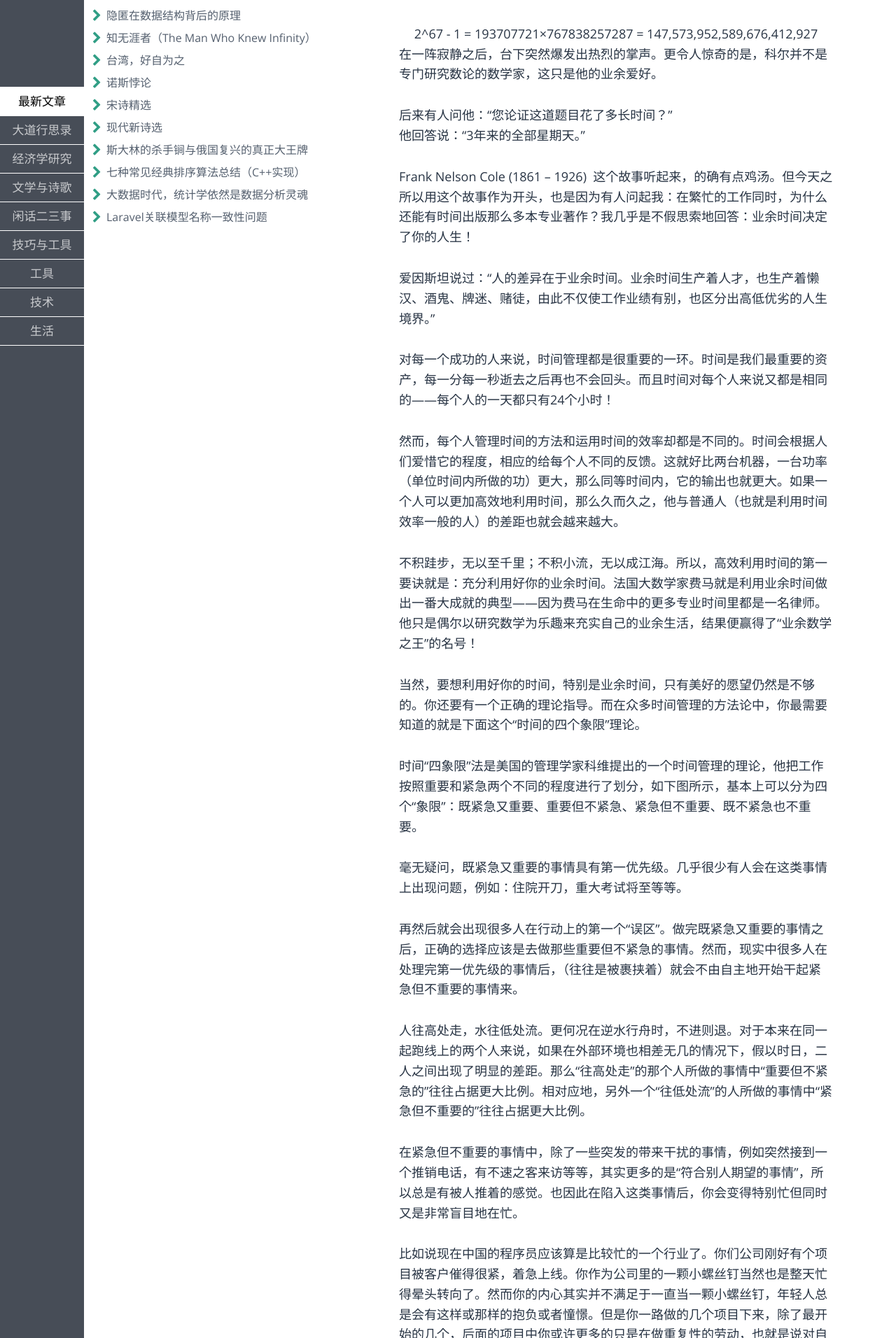
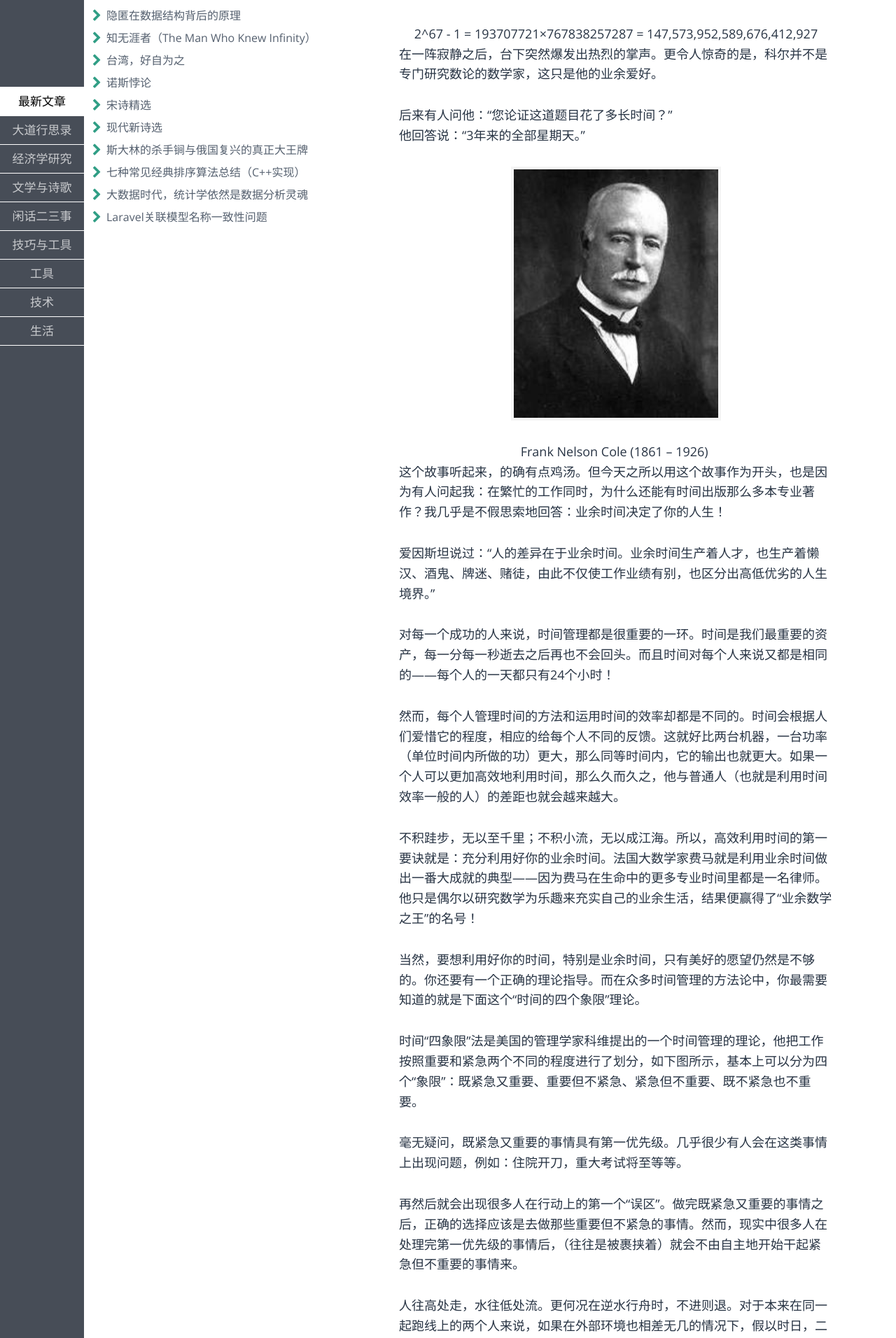
Before and after one commit to fzuo/baimafujinji, a Jekyll site: the page built from _posts/essay/2017-08-10-free-time-and-life.md, in a window 1280 px wide. Shown: the part 394-2306 px from the top of the page at 70% size. Built offline with Jekyll 4.4.1, drawn with Linux system fonts in a browser that asks for light colours; some web fonts are replaced; some of the changed text lies outside the part shown.

Commit message:
Update 2017-08-10-free-time-and-life.md

```diff
--- a/_posts/essay/2017-08-10-free-time-and-life.md
+++ b/_posts/essay/2017-08-10-free-time-and-life.md
@@ -11,15 +11,15 @@ keywords: 业余时间,人生
 这是一个数论的题目，虽然它的知名度远不如“哥德巴赫猜想”，但是，破解它的难度，一点儿也不逊于后者。数学家们做过种种尝试，都无功而退。
 
 出人意料的是，1903年10月，在美国纽约举行的世界数学年会上，一个叫科尔的数学家，面对满场等待他学术报告的听众，一言不发，径直走向黑板，写下了一个等式：<br>
-<center>
-2^67 - 1 = 193707721×767838257287 = 147,573,952,589,676,412,927<br>
-</center>
+<center>2^67 - 1 = 193707721×767838257287 = 147,573,952,589,676,412,927<br></center>
 在一阵寂静之后，台下突然爆发出热烈的掌声。更令人惊奇的是，科尔并不是专门研究数论的数学家，这只是他的业余爱好。<br>
 
 后来有人问他：“您论证这道题目花了多长时间？” <br>
 他回答说：“3年来的全部星期天。”<br>
-
-Frank Nelson Cole (1861 – 1926)
+<p align="center">
+<img src="https://fzuo.github.io/assets/img/free_time/cole.jpg" width="300">
+</p>
+<center>Frank Nelson Cole (1861 – 1926) <br></center>
 这个故事听起来，的确有点鸡汤。但今天之所以用这个故事作为开头，也是因为有人问起我：在繁忙的工作同时，为什么还能有时间出版那么多本专业著作？我几乎是不假思索地回答：业余时间决定了你的人生！
 
 爱因斯坦说过：“人的差异在于业余时间。业余时间生产着人才，也生产着懒汉、酒鬼、牌迷、赌徒，由此不仅使工作业绩有别，也区分出高低优劣的人生境界。”
@@ -50,19 +50,18 @@ Frank Nelson Cole (1861 – 1926)
 
 即使你工作再忙，每天总是会有一些零散的闲暇。你要做到仅仅是整合它们并高效的利用。一些准备性的计划性的工作本来就不能一蹴而就。很多事情靠得其实是日积月累。别忘了，费马也只是在闲暇的时候研究数学而已，但重要的是，这个习惯他持续了几十年。
 
-
-
-
+<p align="center">
+<img src="https://fzuo.github.io/assets/img/free_time/film_script.png" width="450">
+</p>
 
 最后一个象限“既不重要也不紧急”，这个看似应该不会出现问题的地方，有时恰恰是很多人的时间粉碎机。尽管大家都想摆脱既不重要又不紧急的事情，但是这部分内容往往是最难摆脱的，因为它们都相当有诱惑力。例如上网、闲谈、打游戏、睡懒觉等等。好逸恶劳似乎是人的天性，何况生活中又总会很多遇到这样或那样的困难。所以，有些时候那些“既不重要也不紧急”的事情可能空无意义的浪费时间，但也可能是因为不想面对困难本身而选择的逃避性行为。例如，很多人都有为了准备英语考试而去背单词的经历。面对一本厚厚的单词书，确实让人看了会产生“畏难”情绪，让人望而却步。如果你因此而虚度光阴，无疑就是陷入了第四象限的陷阱。我隐约记得某本单词书上写过这么一句话：
-“21天不长，如果不背单词的话，一如既往，21天会很快过去，无所事事的日子总是轻松而愉快。
-  21天不短，如果去背单词的话，然而最终，21天还是会很快过去，不同的是你已经脱胎换骨！”。
+> “21天不长，如果不背单词的话，一如既往，21天会很快过去，无所事事的日子总是轻松而愉快。<br>21天不短，如果去背单词的话，然而最终，21天还是会很快过去，不同的是你已经脱胎换骨！”。
 
 最后，我们来总结一下本文的要点：
 
-充分利用好你的业余时间，因为它决定了你的人生。
-把“重要不紧急的事情”摆在前面，因为它决定了你的未来。
-不要落入“既不重要也不紧急之事”的陷阱。
+- 充分利用好你的业余时间，因为它决定了你的人生。
+- 把“重要不紧急的事情”摆在前面，因为它决定了你的未来。
+- 不要落入“既不重要也不紧急之事”的陷阱。
 
 <span style="color:blue">**（本文完）**</span>
 
```
